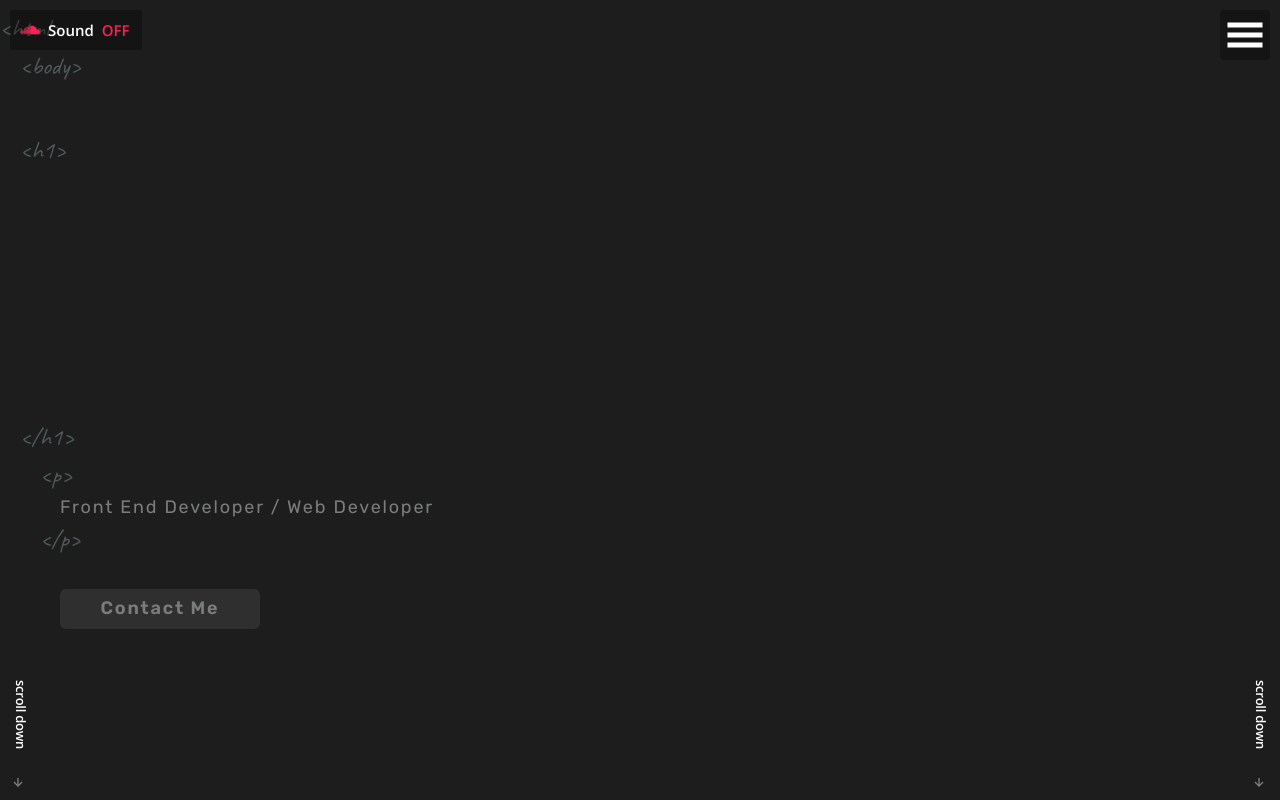
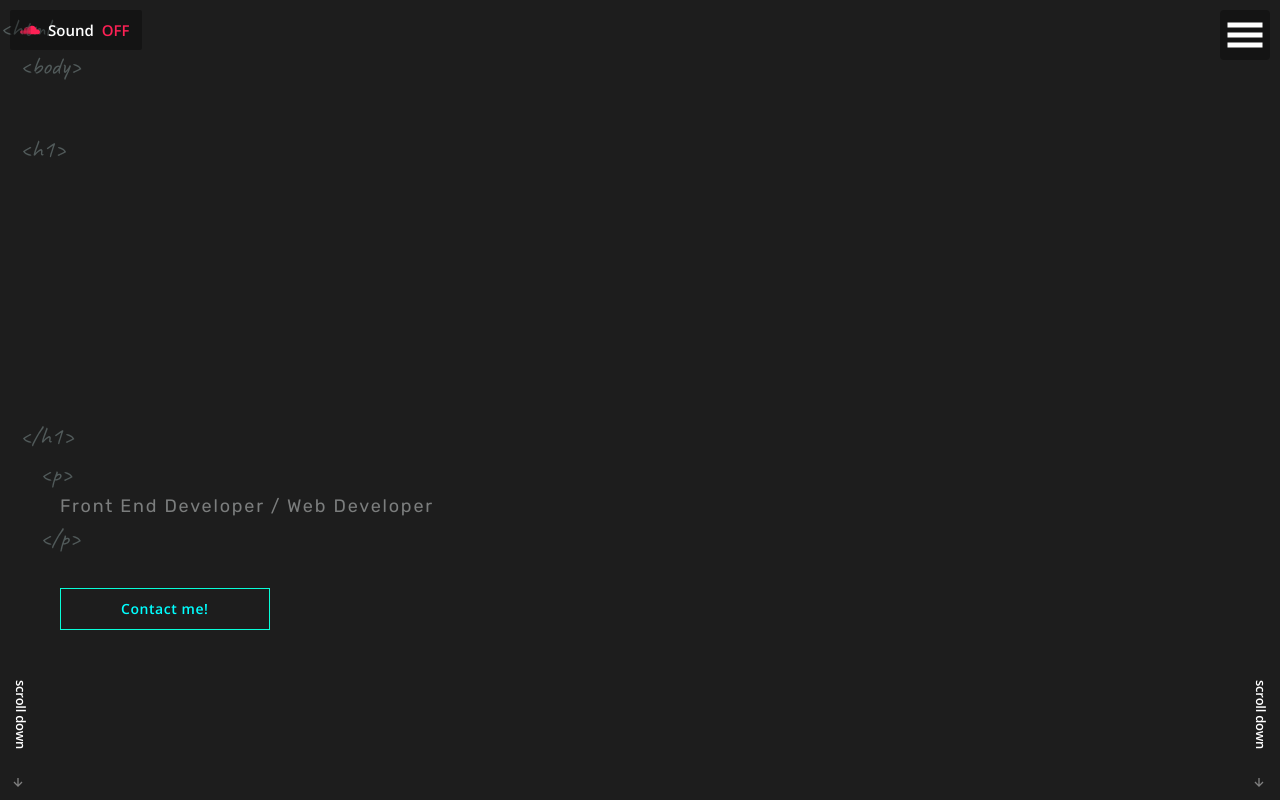
Before and after one commit to nikhilgupta58/portfolio3.0, a React (Vite) app: page / in a window 1280 px wide. Built offline with nearby package versions, Linux system fonts and the light colour scheme.

Commit message:
audio added

```diff
--- /dev/null
+++ b/src/components/CustomButton.tsx
@@ -0,0 +1,52 @@
+import { Button, ButtonProps, Text, Flex } from "@chakra-ui/react";
+import { motion } from "framer-motion";
+import React from "react";
+
+interface IProp extends ButtonProps {
+  children: React.ReactNode;
+}
+
+export default function CustomButton({ children, ...props }: IProp) {
+  const [hover, setHover] = React.useState(false);
+  return (
+    <Button
+      _active={{}}
+      _focus={{}}
+      {...props}
+      fontFamily={`'Open Sans', sans-serif`}
+      borderRadius="0"
+      bgColor={"background"}
+      borderColor="cyan"
+      borderWidth={"1px"}
+      p={{ base: "20px 40px", md: "20px 60px" }}
+      borderStyle="solid"
+      fontSize={"14px"}
+      lineHeight="14px"
+      color={"cyan"}
+      letterSpacing="0.04em"
+      position={"relative"}
+      overflow="hidden"
+      cursor={"pointer"}
+      _hover={{}}
+      onMouseOver={() => {
+        setHover(true);
+      }}
+      onMouseOut={() => {
+        setHover(false);
+      }}
+      as={motion.div}
+      animate={hover ? { color: "#1d1d1d" } : { color: "cyan" }}
+    >
+      <Text zIndex={"10"}>{children}</Text>
+      <Flex
+        w="120%"
+        h="100%"
+        bgColor={"cyan"}
+        position="absolute"
+        transform={"skew(40deg)"}
+        left={hover ? "-10%" : "-130%"}
+        transition={"all 0.3s ease-in-out"}
+      />
+    </Button>
+  );
+}
--- a/src/pages/Hero/components/Home.tsx
+++ b/src/pages/Hero/components/Home.tsx
@@ -1,7 +1,8 @@
-import { Button, Flex, Image, Text } from "@chakra-ui/react";
+import { Flex, Image, Text } from "@chakra-ui/react";
 import { motion } from "framer-motion";
 import React from "react";
 import { BiDownArrowAlt } from "react-icons/bi";
+import CustomButton from "../../../components/CustomButton";
 
 export default function Home() {
   const text = [
@@ -233,17 +234,9 @@ export default function Home() {
               },
             }}
           >
-            <Button
-              ml={{ base: "30px", md: "60px" }}
-              color="#7B7D7D"
-              fontSize={"18px"}
-              letterSpacing={"0.1em"}
-              fontFamily={`'Rubik', sans-serif;`}
-              w="200px"
-              mt={"30px"}
-            >
-              Contact Me
-            </Button>
+            <CustomButton ml={{ base: "30px", md: "60px" }} mt={"30px"}>
+              Contact me!
+            </CustomButton>
           </Flex>
         </Flex>
         <Flex />
```
